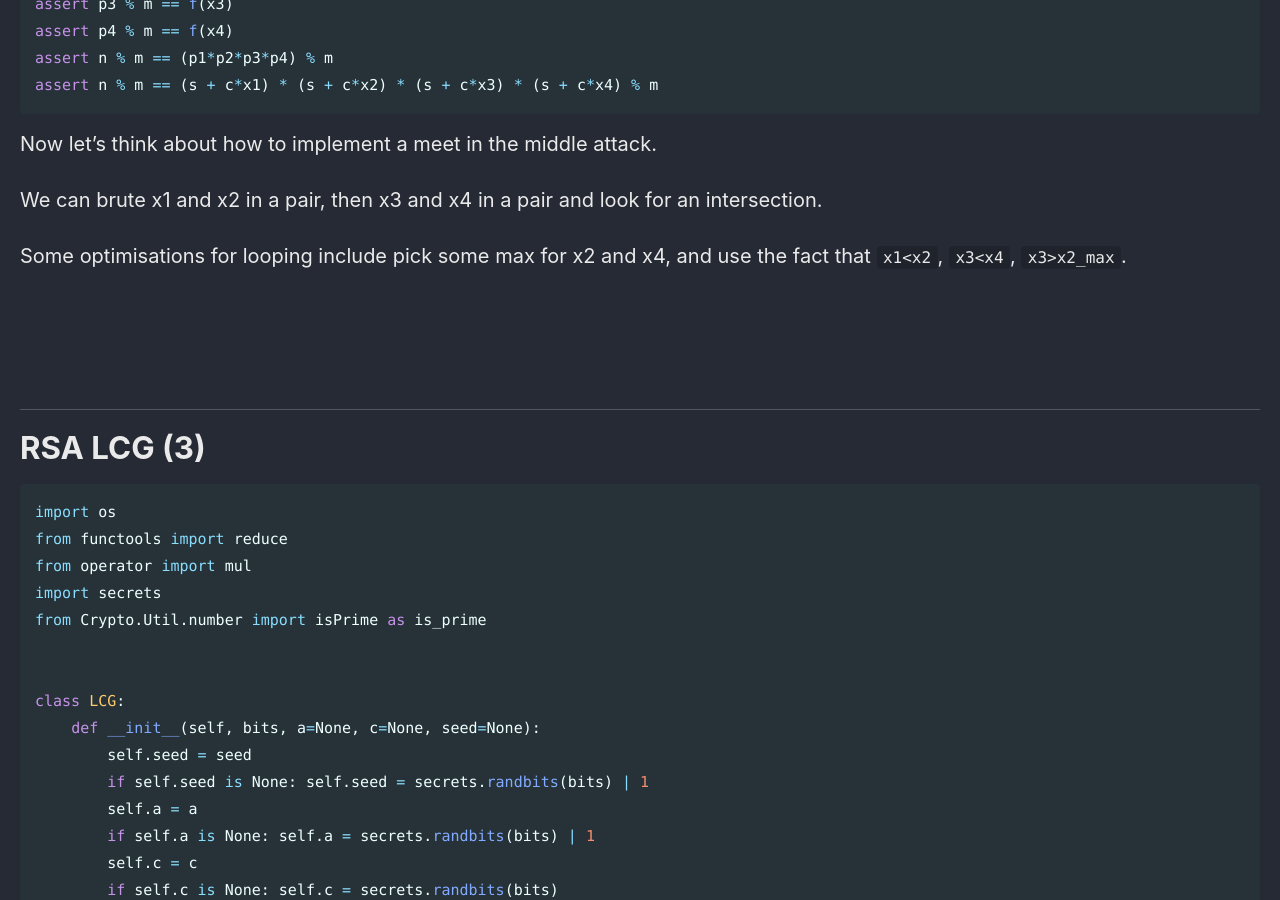
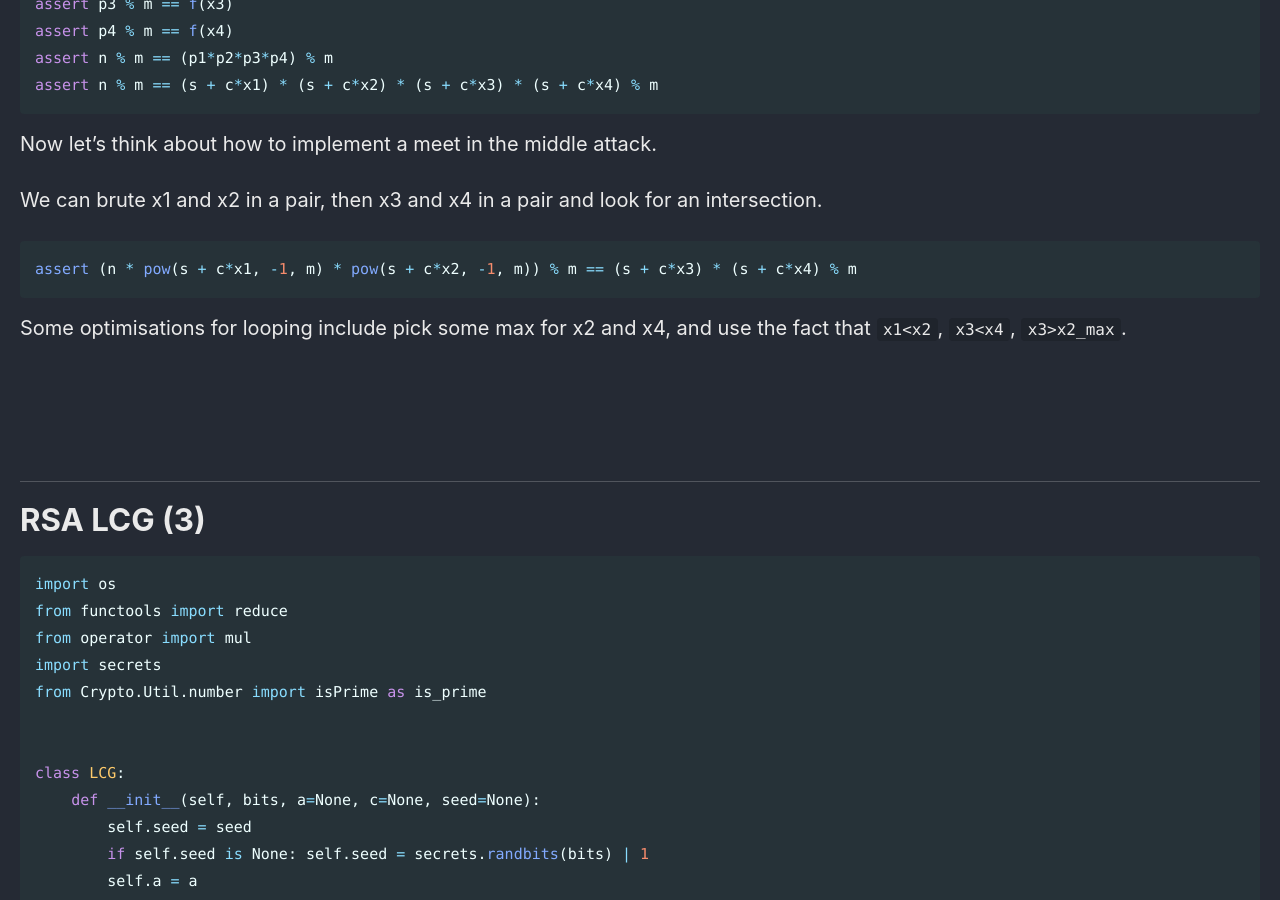
Before and after one commit to Connor-McCartney/Connor-McCartney.github.io, a Jekyll site: the page built from _pages/cryptography/other/HKCERT2024.md, in a window 1280 px wide and 900 px high, scrolled down 12768 px. Built offline with Jekyll 4.4.1, drawn with Linux system fonts in a browser that asks for light colours; cached includes are drawn as plain includes.

Commit message:
Update HKCERT2024.md

````diff
--- a/_pages/cryptography/other/HKCERT2024.md
+++ b/_pages/cryptography/other/HKCERT2024.md
@@ -496,6 +496,10 @@ Now let's think about how to implement a meet in the middle attack.
 
 We can brute x1 and x2 in a pair, then x3 and x4 in a pair and look for an intersection.
 
+```python
+assert (n * pow(s + c*x1, -1, m) * pow(s + c*x2, -1, m)) % m == (s + c*x3) * (s + c*x4) % m
+```
+
 Some optimisations for looping include pick some max for x2 and x4,
 and use the fact that `x1<x2`, `x3<x4`, `x3>x2_max`.
 
````
